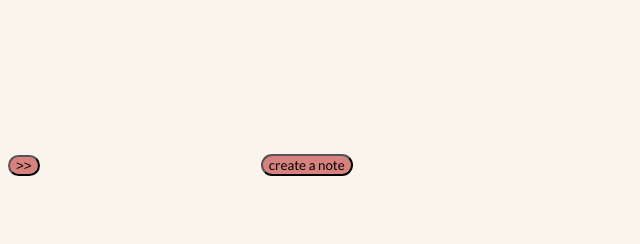
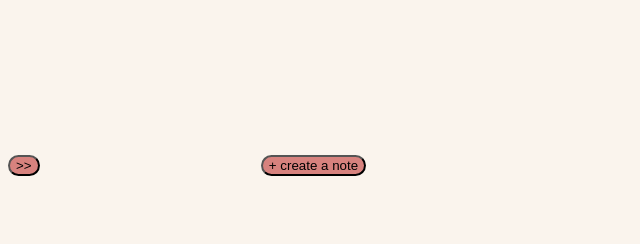
Before and after one commit to hellemond/assign2, a plain HTML site: page index.html in a window 1280 px wide. Shown: the top 244 px of the page, 0-640 px from the left. Drawn offline with Linux system fonts and the light colour scheme.

Commit message:
plus sign added to 'create a note' text ex. (+ create a note)

```diff
--- a/index.html
+++ b/index.html
@@ -27,7 +27,7 @@
 <div>
     <button class="createnotebutton"
         type="button">
-    create a note
+    + create a note
     </button>
 </div>
 </body>
--- a/styles.css
+++ b/styles.css
@@ -20,7 +20,6 @@ div{
     grid-column: 2;
 }
 .createnotebutton{
-    font-family: 'Lato', sans-serif;
     background-color: #d7827e;
     border-radius: 40px;
 }
@@ -42,7 +41,6 @@ h1{
 
 }
 ul{
-    font-family: 'Lato', sans-serif;
     margin-right: 10px;
     display: flex;
     list-style-type: none;
```
